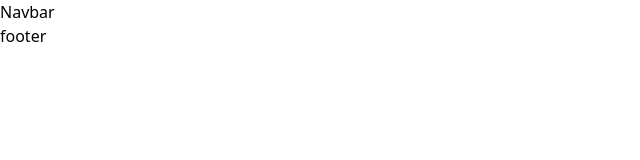
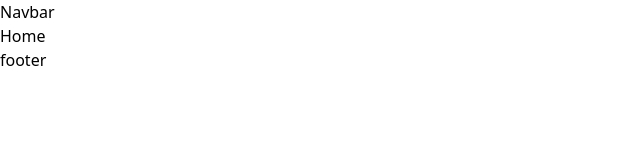
Before and after one commit to Rajat1Ggc/react-ecomm-project, a React (Vite) app: page / in a window 1280 px wide. Shown: the top 160 px of the page, without its empty margins (0-640 px from the left). Built offline with nearby package versions, Linux system fonts and the light colour scheme.

Commit message:
remain folder str

```diff
--- /dev/null
+++ b/src/pages/admin/dashboard/dashboard.jsx
@@ -0,0 +1,7 @@
+import React from 'react';
+
+const Dashboard = () => {
+  return <div>dashboard</div>;
+};
+
+export default Dashboard;
--- /dev/null
+++ b/src/pages/cart/cart.jsx
@@ -0,0 +1,7 @@
+import React from 'react';
+
+const Cart = () => {
+  return <div> cart</div>;
+};
+
+export default Cart;
--- a/src/pages/home/Home.jsx
+++ b/src/pages/home/Home.jsx
@@ -4,7 +4,7 @@ import Layout from '../../components/layout/Layout';
 const Home = () => {
   return (
     <div>
-      <Layout />
+      <Layout>Home</Layout>
     </div>
   );
 };
--- /dev/null
+++ b/src/pages/nopage/NoPage.jsx
@@ -0,0 +1,7 @@
+import React from 'react';
+
+const NoPage = () => {
+  return <div>No page found</div>;
+};
+
+export default NoPage;
--- /dev/null
+++ b/src/pages/order/order.jsx
@@ -0,0 +1,7 @@
+import React from 'react';
+
+const Order = () => {
+  return <div>order</div>;
+};
+
+export default Order;
```
Also changed, not shown: src/pages/allproducts/AllProduct.jsx (added), src/redux/Redux.jsx (added).
